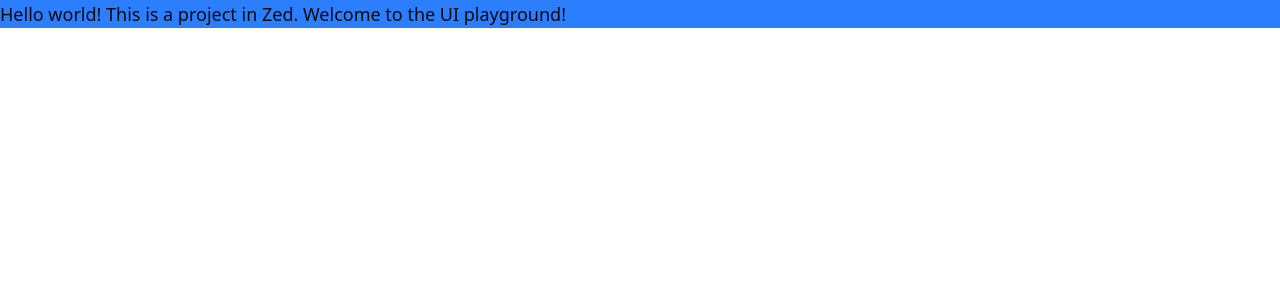
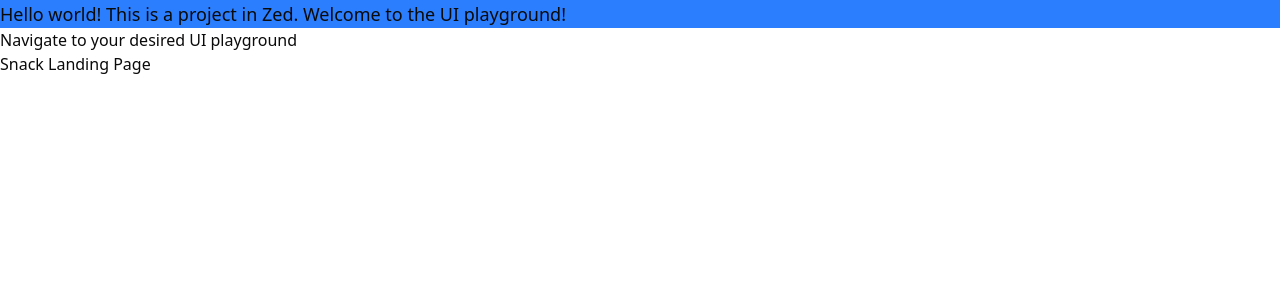
Before and after one commit to ponktoku/ui-playground, a Next.js app: page / in a window 1280 px wide. Shown: the top 300 px of the page. Built offline with nearby package versions, Linux system fonts and the light colour scheme.

Commit message:
feat: Add link to snack landing page from Home

```diff
--- /dev/null
+++ b/src/app/(webdevdaily)/snack-landing/page.tsx
@@ -0,0 +1,8 @@
+export default function SnackLanding() {
+  return (
+    <main>
+      <div className="bg-pink-400"></div>
+      <h1>Snack Landing Page</h1>
+    </main>
+  );
+}
--- a/src/app/page.tsx
+++ b/src/app/page.tsx
@@ -1,9 +1,14 @@
+import Link from "next/link";
+
 export default function Home() {
   return (
     <main>
       <div className="bg-blue-500 text-lg">
         Hello world! This is a project in Zed. Welcome to the UI playground!
       </div>
+      <h1>Navigate to your desired UI playground</h1>
+
+      <Link href="/snack-landing">Snack Landing Page</Link>
     </main>
   );
 }
```
